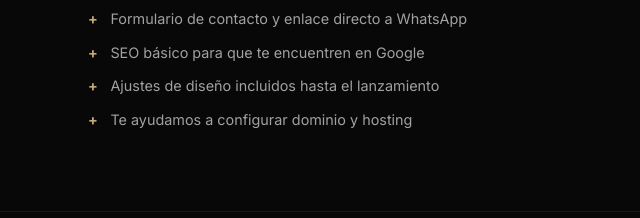
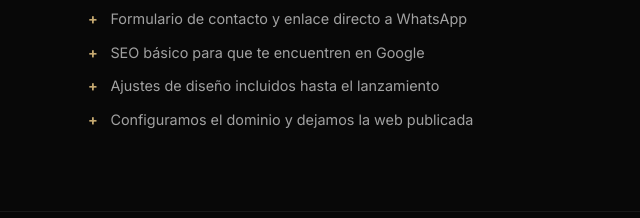
Before and after one commit to sandrogomez-dev/dys-solutions, a plain HTML site: page webs.html in a window 1280 px wide. Shown: the part 900-1118 px from the top of the page, 0-640 px from the left. Drawn offline with Linux system fonts and the light colour scheme.

Commit message:
Clarify domain setup is handled by DYS, not just assisted

```diff
--- a/webs.html
+++ b/webs.html
@@ -75,7 +75,7 @@
       <li>Formulario de contacto y enlace directo a WhatsApp</li>
       <li>SEO básico para que te encuentren en Google</li>
       <li>Ajustes de diseño incluidos hasta el lanzamiento</li>
-      <li>Te ayudamos a configurar dominio y hosting</li>
+      <li>Configuramos el dominio y dejamos la web publicada</li>
     </ul>
   </div>
 </section>
```
